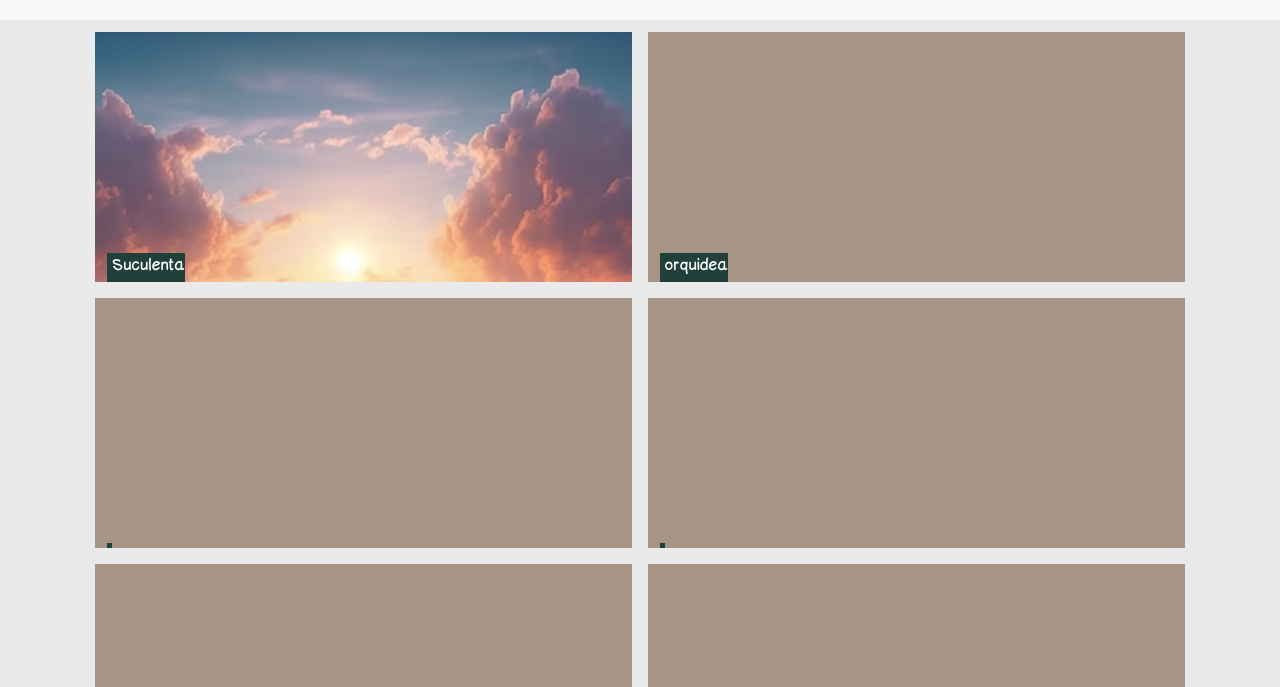
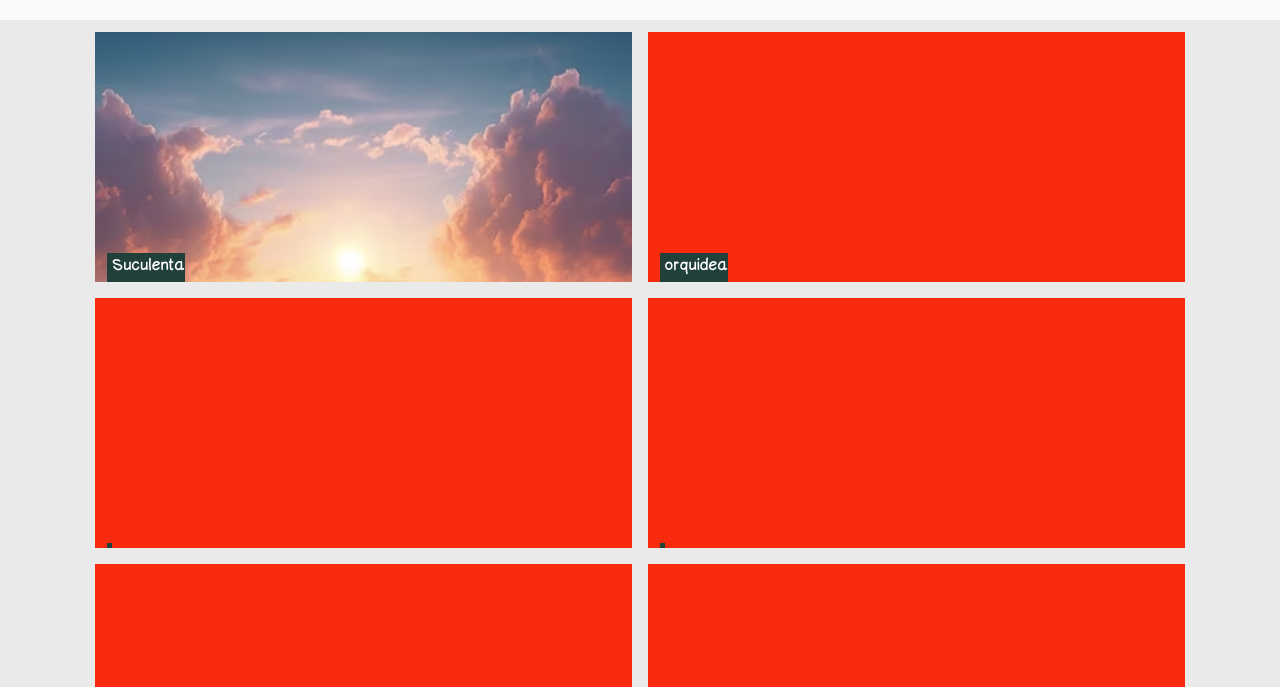
Before and after one commit to Luis-Vansan/C-talogoPlantas, a plain HTML site: page index.html in a window 1280 px wide. Shown: the part 113-800 px from the top of the page. Drawn offline with nearby package versions, Linux system fonts and the light colour scheme.

Commit message:
mudando a cor

```diff
--- a/catalogo.css
+++ b/catalogo.css
@@ -44,7 +44,7 @@ body{
 }
 
 .picture{
-    background-color: #A69485;
+    background-color: #fa2a0e;
     height: 250px;
     text-align: center;
     align-items: center;
```
